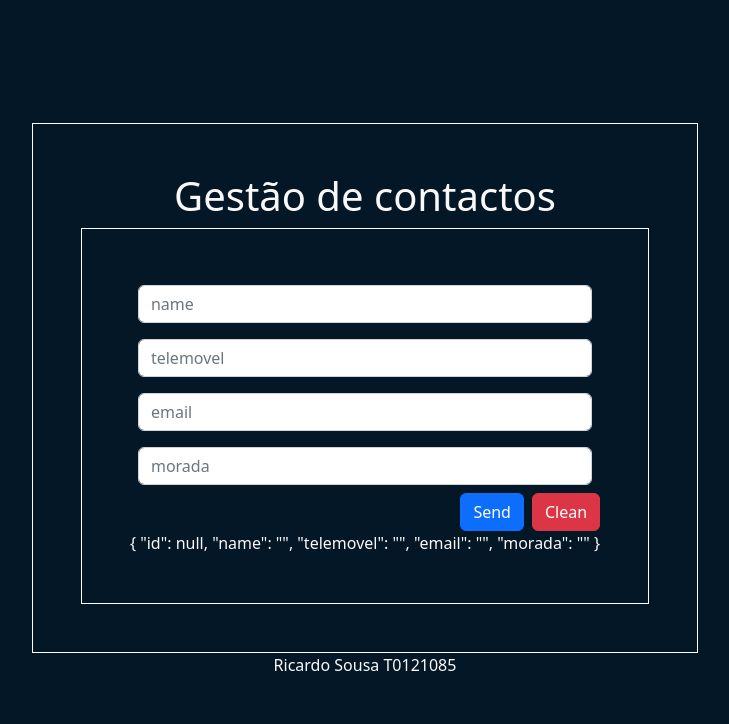
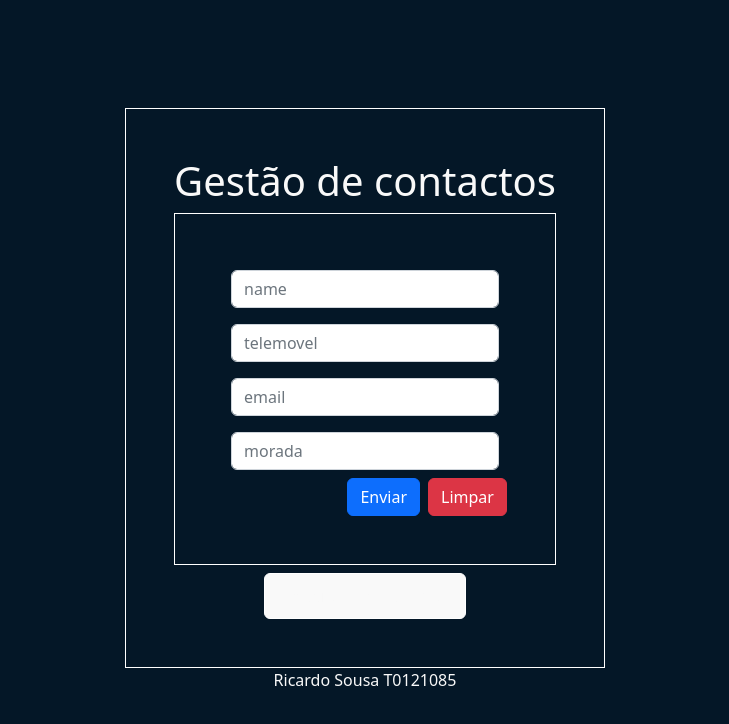
Before and after one commit to senjuricardo/VueContactCreator, a Vue app: page /create in a window 1280 px wide. Shown: the top 724 px of the page, without its empty margins (275-1004 px from the left). Built offline with nearby package versions, Linux system fonts and the light colour scheme.

Commit message:
finished test vue

```diff
--- a/src/components/create/MainCreate.vue
+++ b/src/components/create/MainCreate.vue
@@ -2,8 +2,8 @@
     <div class="border border-white p-5">
         <form @submit.prevent="sendContact" @reset="clearForm">
             <div class="form-group p-2">
-            <input class="form-control" type="text" id="name" ref="name" name="name"
-                placeholder="name" v-model="createContact.name">
+                <input class="form-control" type="text" id="name" ref="name" name="name" placeholder="name"
+                    v-model="createContact.name">
                 <div v-if="formContact.nameError" class="errors">name is required!</div>
             </div>
 
@@ -12,21 +12,23 @@
                     placeholder="telemovel" v-model="createContact.telemovel">
             </div>
             <div class="form-group p-2">
-            <input class="form-control" type="email" id="email" ref="email" name="email"
-                placeholder="email" v-model="createContact.email">
+                <input class="form-control" type="email" id="email" ref="email" name="email" placeholder="email"
+                    v-model="createContact.email">
             </div>
             <div class="form-group p-2">
-            <input class="form-control" type="text" id="morada" ref="morada" name="morada"
-                placeholder="morada" v-model="createContact.morada">
+                <input class="form-control" type="text" id="morada" ref="morada" name="morada" placeholder="morada"
+                    v-model="createContact.morada">
             </div>
 
             <div class="flex gap-2 justify-end">
-            <input class="btn btn-primary" type="submit" value="Send">
-            <input class="btn btn-danger" type="reset" value="Clean">
+                <input class="btn btn-primary" type="submit" value="Enviar">
+                <input class="btn btn-danger" type="reset" value="Limpar">
+
             </div>
         </form>
-{{createContact}}
+
     </div>
+        <button @click="sendToMain" class="border border-white bg-Secondary rounded mt-2">Voltar ao menu inicial</button>
 </template>
 
 <script>
@@ -56,14 +58,12 @@ export default {
                 this.formContact.nameError = false
         },
     },
-    computed: {
-        // getContacts() {
-        //     return this.ContactStore.getContacts
-        // },
+    methods: {
+        sendToMain() {
+            this.$router.push({ name: "Main" });
         },
-    methods: {
         sendContact(e) {
-            if(isEmptyValue.exec(this.createContact.name)){
+            if (isEmptyValue.exec(this.createContact.name)) {
                 this.formContact.nameError = true
                 return
             }
@@ -91,11 +91,11 @@ export default {
         resertForm() {
             this.createContact = new Contact();
         },
-        clearForm(){
+        clearForm() {
             this.createContact.name = '',
-            this.createContact.email='',
-            this.createContact.telemovel='',
-            this.createContact.morada=''
+                this.createContact.email = '',
+                this.createContact.telemovel = '',
+                this.createContact.morada = ''
         }
     }
 }
--- a/src/components/detail/DetailMain.vue
+++ b/src/components/detail/DetailMain.vue
@@ -1,7 +1,7 @@
 <template>
     <div v-if="showContact" class="border border-white d-flex flex-column p-5">
         <div class="d-flex flex-row justify-content-end align-items-end mt-4 gap-4">
-            <div> <button @click="goToMain" class="border border-white bg-info rounded">Retroceder</button></div>
+            <div> <button @click="goToMain" class="border border-white bg-Secondary rounded">Retroceder</button></div>
             <div> <button @click="editData(showContact)" class="border border-white bg-info rounded">Editar</button></div>
             <div><button @click="deleteData" class="border border-white bg-danger rounded">Eliminar</button></div>
         </div>
--- a/src/components/listagem/MainListagem.vue
+++ b/src/components/listagem/MainListagem.vue
@@ -1,14 +1,12 @@
 <template>
-    <div class="flex justify-around">
-        <div class="flex gap-2">
+    <div >
             <button @click="goToCreate" type="button" class="btn btn-info">Adicionar</button>
-        </div>
     </div>
     <div v-for="(item) in getContacts" class="flex mt-4 items-center justify-around">
         <h5>{{item.name}}</h5>
         <button @click="goToDetail(item)" type="button" class="btn btn-info">Ver</button>
     </div>
-    <h5 v-if="!getContacts.length ">Contacts not found!</h5>
+    <h5 class="mt-2" v-if="!getContacts.length ">Contacts not found!</h5>
 
 </template>
 
--- a/src/components/listagem/HeaderListagem.vue
+++ b/src/components/widgets/Header.vue
@@ -13,7 +13,3 @@ export default {
     }
 }
 </script>
-
-<style lang="scss" scoped>
-
-</style>
--- a/src/router/index.js
+++ b/src/router/index.js
@@ -2,7 +2,7 @@ import {createRouter, createWebHistory} from 'vue-router'
 
 const routes= [
     {path: '/',name: "Main", component: ()=> import('../views/Listagem.vue')},
-    {path: '/create',name: "Create", component: ()=> import('../views/CreateTodo.vue')},
+    {path: '/create',name: "Create", component: ()=> import('../views/CreateContact.vue')},
 
      {path: '/detail/:id',name: "Detail", component: ()=> import('../views/Detail.vue')}
 ]
--- a/src/views/CreateTodo.vue
+++ b/src/views/CreateContact.vue
@@ -1,19 +1,20 @@
 <template>
     <div class="border border-white p-5">
-        <HeaderListagem></HeaderListagem>
+       <Header></Header>
         <MainCreate></MainCreate>
     </div>
 </template>
 
 <script>
-import HeaderListagem from '../components/listagem/HeaderListagem.vue';
+
 
 import MainCreate from '../components/create/MainCreate.vue';
+import Header from '../components/widgets/Header.vue';
 export default {
     setup() {
         return {};
     },
-    components: { HeaderListagem, MainCreate }
+    components: { MainCreate, Header }
 }
 </script>
 
--- a/src/views/Detail.vue
+++ b/src/views/Detail.vue
@@ -1,16 +1,18 @@
 <template>
     <div class="border border-white p-5">
+        <Header></Header>
         <DetailMain></DetailMain>
     </div>
 </template>
 
 <script>
 import DetailMain from '../components/detail/DetailMain.vue';
+import Header from '../components/widgets/Header.vue';
 export default {
     setup() {
         return {};
     },
-    components: {  DetailMain }
+    components: { DetailMain, Header }
 }
 </script>
 
--- a/src/views/Listagem.vue
+++ b/src/views/Listagem.vue
@@ -1,19 +1,20 @@
 <template>
     <div class=" border border-white p-5 h-fit">
-        <HeaderListagem></HeaderListagem>
+        <Header></Header>
         <MainListagem></MainListagem>
     </div>
 
 </template>
 
 <script>
-import HeaderListagem from '../components/listagem/HeaderListagem.vue';
+
 import MainListagem from '../components/listagem/MainListagem.vue';
+import Header from '../components/widgets/Header.vue';
 export default {
     setup() {
         return {};
     },
-    components: { HeaderListagem, MainListagem }
+    components: { MainListagem, Header }
 }
 </script>
 
```
Also changed, not shown: src/models/Contact.js (+1 -6 lines). Lines whose indentation alone changed are shown as unchanged.
